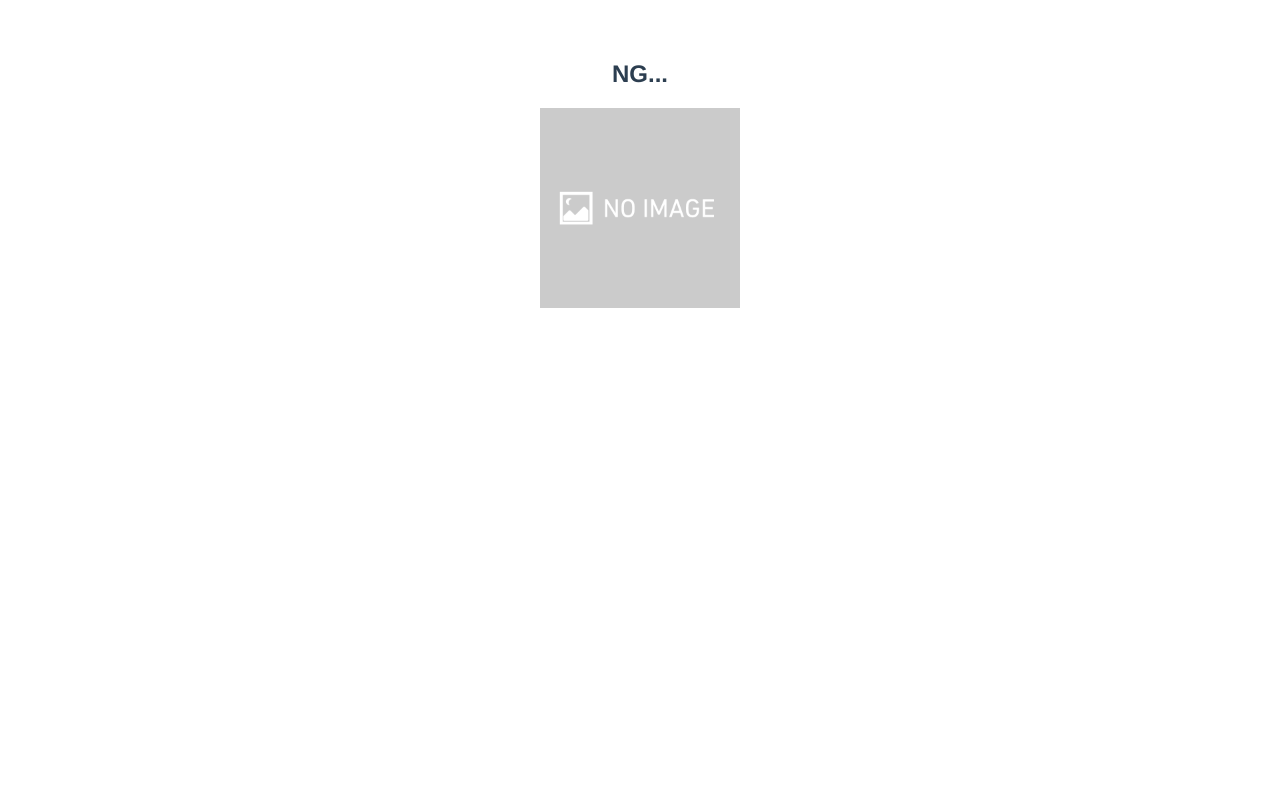
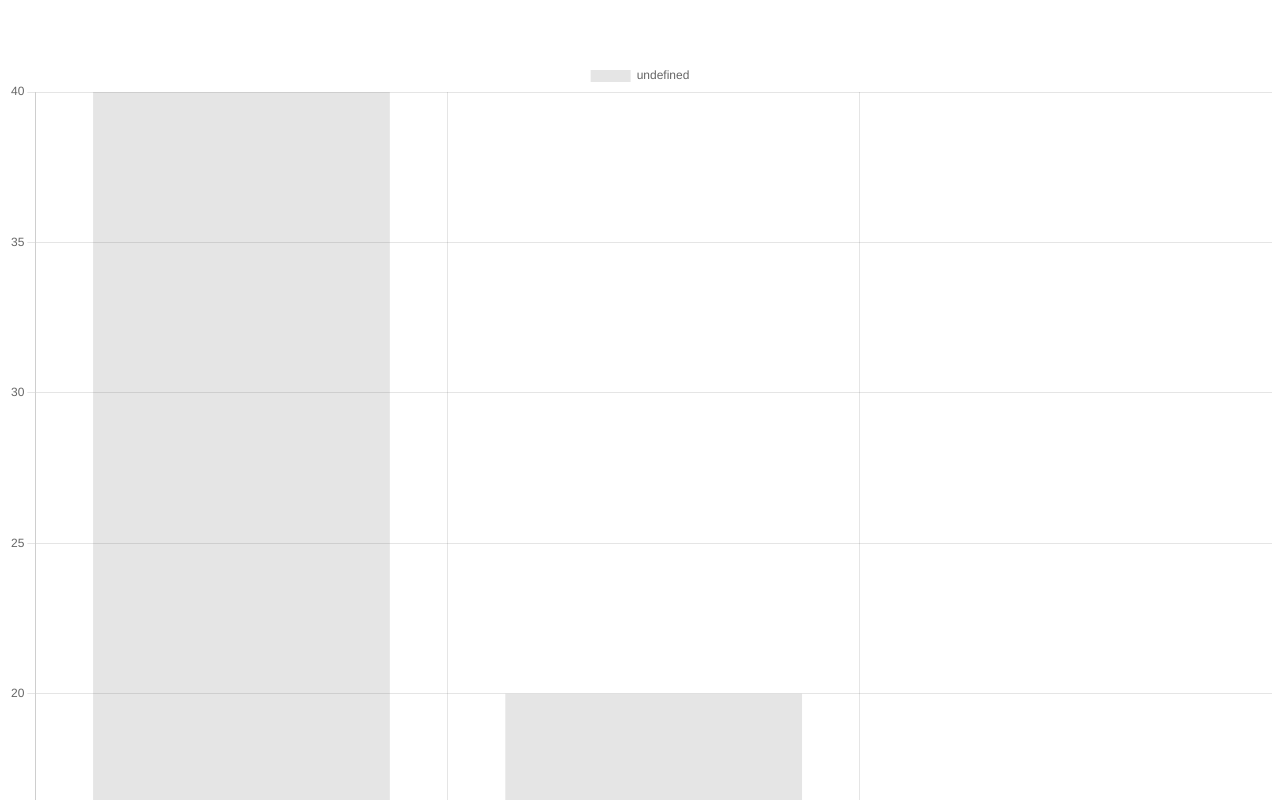
Before and after one commit to Kuma-inataku/basic_vue, a Vue app: page / in a window 1280 px wide. Shown: the top 800 px of the page. Built offline with nearby package versions, Linux system fonts and the light colour scheme.

Commit message:
vue-chartの導入

```diff
--- a/package.json
+++ b/package.json
@@ -8,8 +8,10 @@
     "lint": "vue-cli-service lint"
   },
   "dependencies": {
+    "chart.js": "^3.7.1",
     "core-js": "^3.6.5",
-    "vue": "^2.6.11"
+    "vue": "^2.6.11",
+    "vue-chartjs": "^4.0.5"
   },
   "devDependencies": {
     "@vue/cli-plugin-babel": "~4.5.15",
--- a/src/App.vue
+++ b/src/App.vue
@@ -1,18 +1,17 @@
 <template>
   <div id="app">
-    <ImageParentComponent>
-    </ImageParentComponent>
+    <BarChart />
   </div>
 </template>
 
 <script>
-import ImageParentComponent from './components/ImageParentComponent.vue'
+import BarChart from './components/ChartComponent'
 
 export default {
   name: 'App',
   components: {
-    ImageParentComponent,
-  },
+    BarChart
+  }
 }
 </script>
 
--- /dev/null
+++ b/src/components/ChartComponent.vue
@@ -0,0 +1,66 @@
+<template>
+  <Bar
+    :chart-options="chartOptions"
+    :chart-data="chartData"
+    :chart-id="chartId"
+    :dataset-id-key="datasetIdKey"
+    :plugins="plugins"
+    :css-classes="cssClasses"
+    :styles="styles"
+    :width="width"
+    :height="height"
+  />
+</template>
+
+<script>
+import { Bar } from 'vue-chartjs/legacy'
+import { Chart as ChartJS, Title, Tooltip, Legend, BarElement, CategoryScale, LinearScale } from 'chart.js'
+
+ChartJS.register(Title, Tooltip, Legend, BarElement, CategoryScale, LinearScale)
+
+export default {
+  name: 'BarChart',
+  components: { Bar },
+  props: {
+    chartId: {
+      type: String,
+      default: 'bar-chart'
+    },
+    datasetIdKey: {
+      type: String,
+      default: 'label'
+    },
+    width: {
+      type: Number,
+      default: 400
+    },
+    height: {
+      type: Number,
+      default: 400
+    },
+    cssClasses: {
+      default: '',
+      type: String
+    },
+    styles: {
+      type: Object,
+      default: () => {}
+    },
+    plugins: {
+      type: Array,
+      default: () => []
+    }
+  },
+  data() {
+    return {
+      chartData: {
+        labels: [ 'January', 'February', 'March' ],
+        datasets: [ { data: [40, 20, 12] } ]
+      },
+      chartOptions: {
+        responsive: true
+      }
+    }
+  }
+}
+</script>
```
Also changed, not shown: src/components/Index.vue (added, +16 -0 lines), 1 other file (tests, documents, lock files or other folders).
